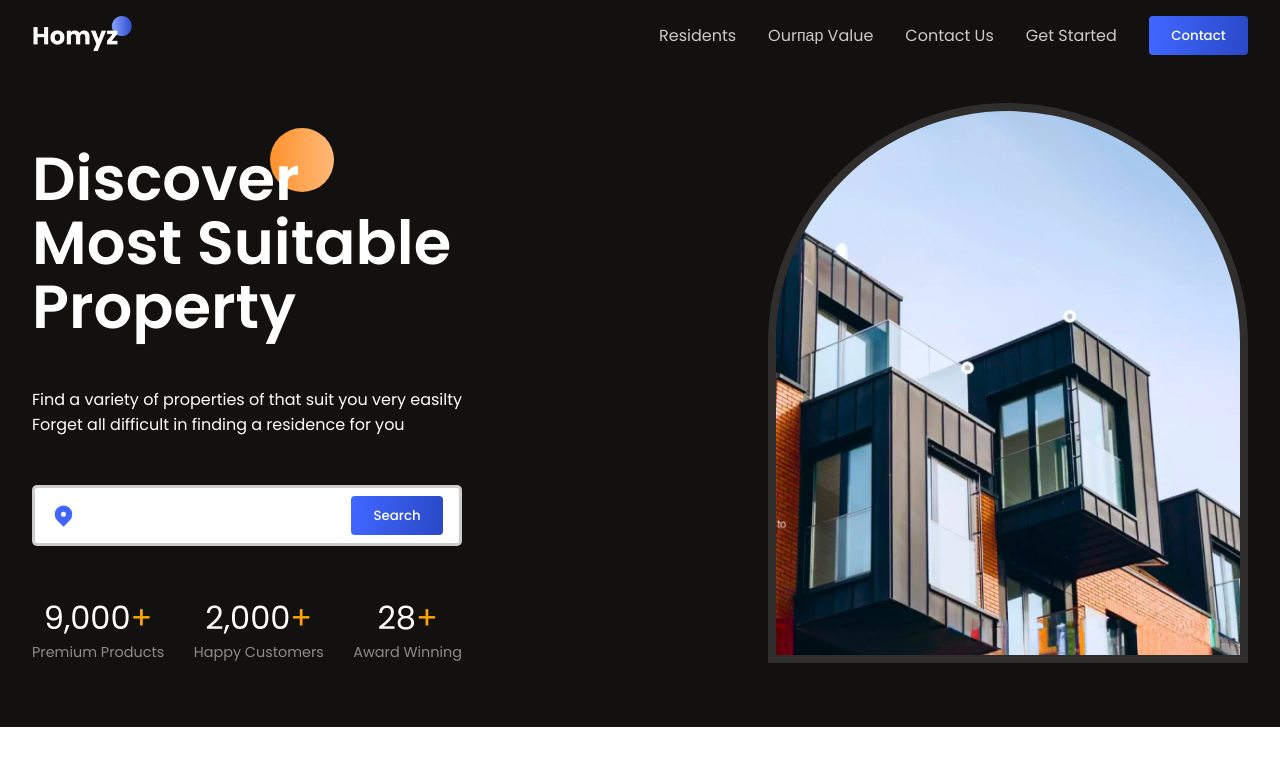
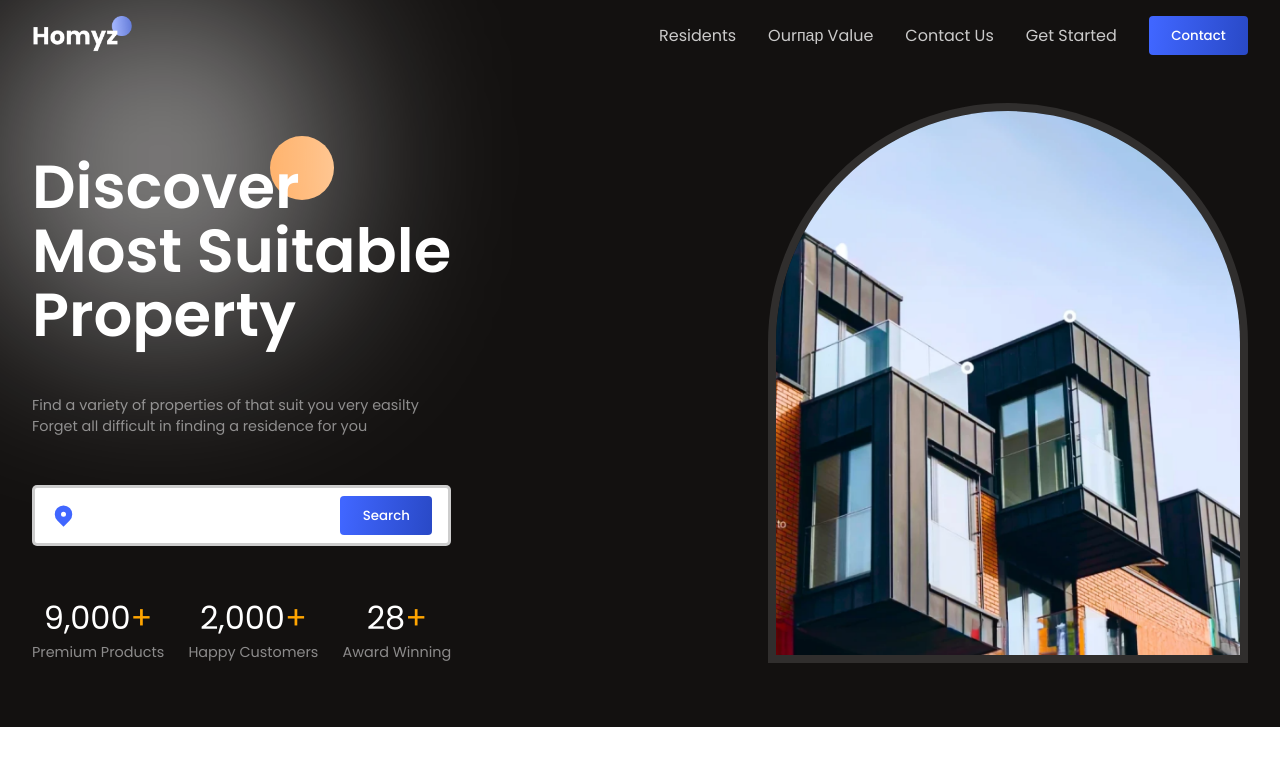
Before and after one commit to Vekay1/estate, a React (Vite) app: page / in a window 1280 px wide. Shown: the top 766 px of the page. Built offline with nearby package versions, Linux system fonts and the light colour scheme.

Commit message:
1 section

```diff
--- /dev/null
+++ b/src/App.css
@@ -0,0 +1,20 @@
+.App{
+    position: relative;
+    overflow-x: clip;
+}
+.App>:nth-child(1){
+    background: var(--black);
+    position: relative;
+}
+.white-gradient{
+    position: absolute;
+    width: 20rem;
+    height: 20rem;
+    background: rgba(255,255,255, 0.522);
+    z-index: 5;
+    filter: blur(100px);
+    border-radius: 100px;
+
+
+
+}
--- a/src/App.jsx
+++ b/src/App.jsx
@@ -1,13 +1,16 @@
 
 import Header from "./components/Header/Header.jsx";
 import Hero from "./components/Hero/Hero.jsx";
+import './App.css'
 
 function App() {
     return (
         <div className={App}>
-            <Header/>
-            <Hero/>
-
+            <div>
+                <div className="white-gradient"/>
+                <Header/>
+                <Hero/>
+            </div>
         </div>
     );
 }
--- a/src/components/Hero/Hero.jsx
+++ b/src/components/Hero/Hero.jsx
@@ -17,8 +17,8 @@ const Hero = () => {
                         </h1>
                     </div>
                     <div className="flexColStart hero-desc">
-                        <span>Find a variety of properties of that suit you very easilty</span>
-                        <span>Forget all difficult in finding a residence for you</span>
+                        <span className="secondaryText">Find a variety of properties of that suit you very easilty</span>
+                        <span className="secondaryText">Forget all difficult in finding a residence for you</span>
                     </div>
                     <div className="flexCenter search-bar">
                         <HiLocationMarker color="var(--blue)" size={25}/>
```
